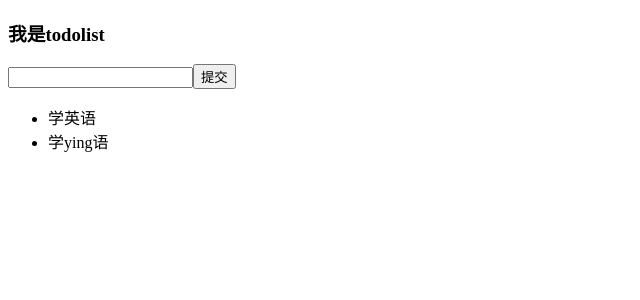
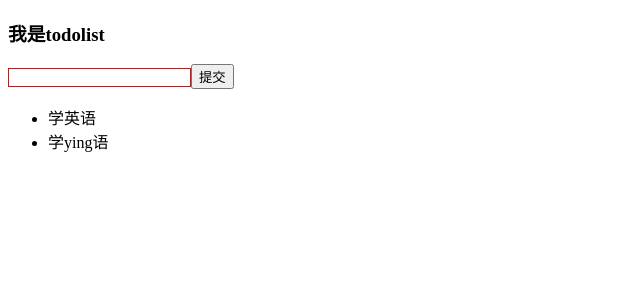
Before and after one commit to lihaijietju/react-my-jianshu, a React (Create React App) app: page / in a window 1280 px wide. Shown: the top 300 px of the page, without its empty margins (0-640 px from the left). Built offline with nearby package versions, Linux system fonts and the light colour scheme.

Commit message:
todolist完成

```diff
--- /dev/null
+++ b/src/pages/TodoList.css
@@ -0,0 +1,3 @@
+.input-class{
+  border:1px solid red;
+}
--- a/src/pages/TodoList.js
+++ b/src/pages/TodoList.js
@@ -1,5 +1,5 @@
 import React, { Component , Fragment } from 'react'
-
+import './TodoList.css'
 export default class TodoList extends Component {
   constructor(props) {
     super(props);
@@ -14,7 +14,7 @@ export default class TodoList extends Component {
     return (
       <Fragment>
         <h3>我是todolist</h3>
-        <input value={newTodo} onChange={this.changeInputValue} />
+        <input className='input-class' value={newTodo} onChange={this.changeInputValue} />
         <button onClick={this.addTodoList}>提交</button>
         <ul>
           {
```
